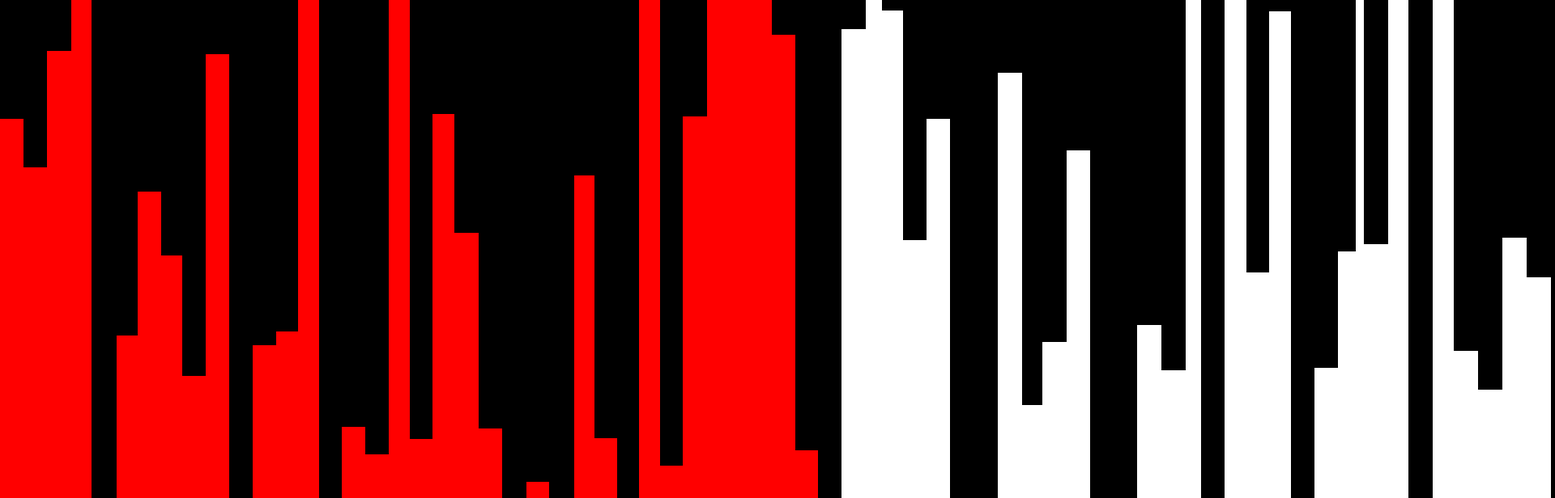
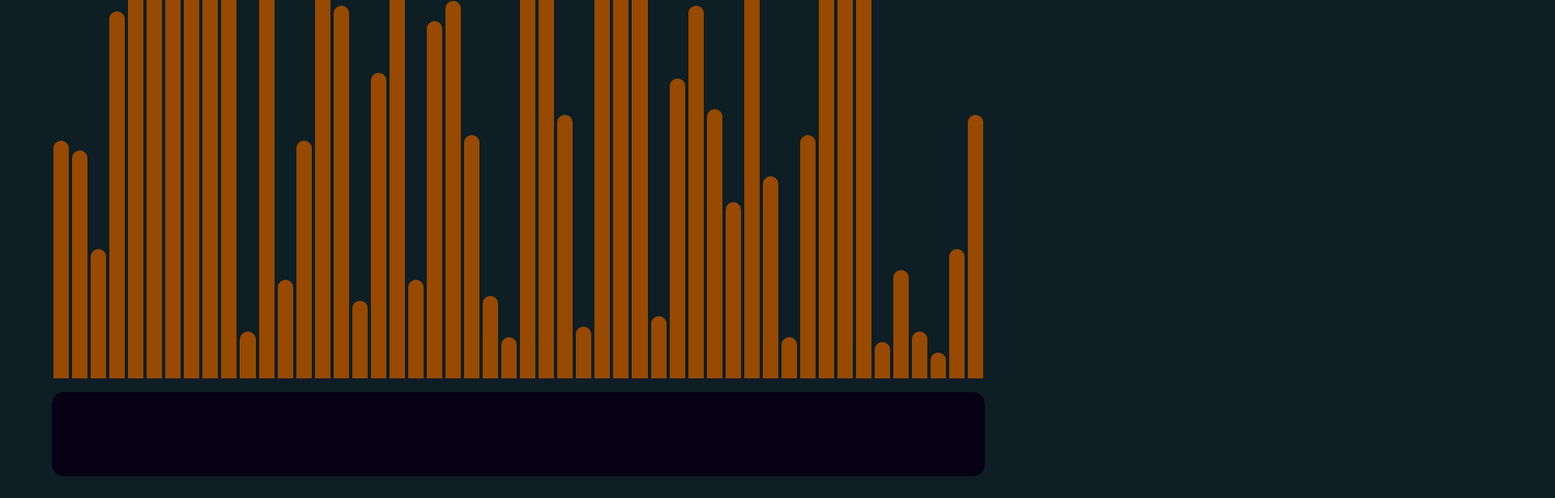
Before and after one commit to JonnySB/sorting-visualiser, a React (Create React App) app: page / in a window 1280 px wide. Shown: the part 200-816 px from the top of the page at 81% size, 1920 px wide, since content can reach past the window. Built offline with nearby package versions, Linux system fonts and the light colour scheme.

Commit message:
Created chart components and basic colour scheme

```diff
--- a/src/App.css
+++ b/src/App.css
@@ -1,5 +1,6 @@
 .App {
   text-align: center;
+  background: #0d1e25;
 }
 
 .App-logo {
--- a/src/App.jsx
+++ b/src/App.jsx
@@ -1,10 +1,13 @@
 import React from "react";
 import "./App.css";
 import SortingVisualiser from "./components/SortingVisualiser";
+import SortingControls from "./components/SortingControls";
+
 function App() {
   return (
     <div className="App">
       <SortingVisualiser />
+      <SortingControls />
     </div>
   );
 }
--- /dev/null
+++ b/src/components/ArrayBar.css
@@ -0,0 +1,6 @@
+.array-bar {
+  flex-grow: 1;
+  background: #974a00;
+  border: 2px solid #0d1e25;
+  border-radius: 15px 15px 0px 0px;
+}
--- /dev/null
+++ b/src/components/ArrayBar.jsx
@@ -0,0 +1,14 @@
+import React from "react";
+import "./ArrayBar.css";
+
+const ArrayBar = (props) => {
+  return (
+    <div
+      className="array-bar"
+      key={props.idx}
+      style={{ height: `${props.height}%` }}
+    ></div>
+  );
+};
+
+export default ArrayBar;
--- /dev/null
+++ b/src/components/SortingControls.css
@@ -0,0 +1,8 @@
+.controls-container {
+  display: flex;
+  height: 13vh;
+  width: 90%;
+  margin: auto;
+  background: #060114;
+  border-radius: 15px;
+}
--- /dev/null
+++ b/src/components/SortingControls.jsx
@@ -0,0 +1,8 @@
+import React from "react";
+import "./SortingControls.css";
+
+const SortingControls = () => {
+  return <div className="controls-container"></div>;
+};
+
+export default SortingControls;
--- a/src/components/SortingVisualiser.css
+++ b/src/components/SortingVisualiser.css
@@ -1,10 +1,10 @@
 .array-container {
-  width: 80%;
   display: flex;
-  background: red;
+  padding: 15px;
+  height: 80vh;
+  width: 90%;
+  margin: auto;
+  align-items: flex-end;
+  margin-top: 15px;
+  background: #0d1e25;
 }
-
-.array-bar {
-  flex: 1;
-  background: black;
-}
--- a/src/components/SortingVisualiser.jsx
+++ b/src/components/SortingVisualiser.jsx
@@ -1,4 +1,5 @@
 import React, { useState, useEffect } from "react";
+import ArrayBar from "./ArrayBar";
 import "./SortingVisualiser.css";
 
 const SortingVisualiser = () => {
@@ -7,36 +8,25 @@ const SortingVisualiser = () => {
   // Generate an array of length arrayLength:
   const generateSortingArray = () => {
     const tempArray = [];
-    for (let i = 0; i < 100; i++) {
-      tempArray.push(generateRandomIntFromInterval(5, 1000));
+    for (let i = 0; i < 50; i++) {
+      // Add an integer between 1-100 to the tempArray
+      tempArray.push(Math.floor(Math.random() * 101) + 1);
     }
     setSortingArray(tempArray);
   };
 
+  // Generate new array on page reload
   useEffect(() => {
     generateSortingArray();
   }, []);
 
   return (
     <div className="array-container">
-      {sortingArray.map((height, idx) => {
-        return (
-          <div
-            className="array-bar"
-            key={idx}
-            style={{ height: `${height}px` }}
-          >
-            {height}
-          </div>
-        );
+      {sortingArray.map((height, index) => {
+        return <ArrayBar height={height} index={index} />;
       })}
     </div>
   );
 };
 
-// generate random number
-const generateRandomIntFromInterval = (min, max) => {
-  return Math.floor(Math.random() * (max - min + 1) + min);
-};
-
 export default SortingVisualiser;
--- a/src/index.css
+++ b/src/index.css
@@ -1,13 +1,14 @@
 body {
   margin: 0;
-  font-family: -apple-system, BlinkMacSystemFont, 'Segoe UI', 'Roboto', 'Oxygen',
-    'Ubuntu', 'Cantarell', 'Fira Sans', 'Droid Sans', 'Helvetica Neue',
+  font-family: -apple-system, BlinkMacSystemFont, "Segoe UI", "Roboto", "Oxygen",
+    "Ubuntu", "Cantarell", "Fira Sans", "Droid Sans", "Helvetica Neue",
     sans-serif;
   -webkit-font-smoothing: antialiased;
   -moz-osx-font-smoothing: grayscale;
+  background: #0d1e25;
 }
 
 code {
-  font-family: source-code-pro, Menlo, Monaco, Consolas, 'Courier New',
+  font-family: source-code-pro, Menlo, Monaco, Consolas, "Courier New",
     monospace;
 }
```
